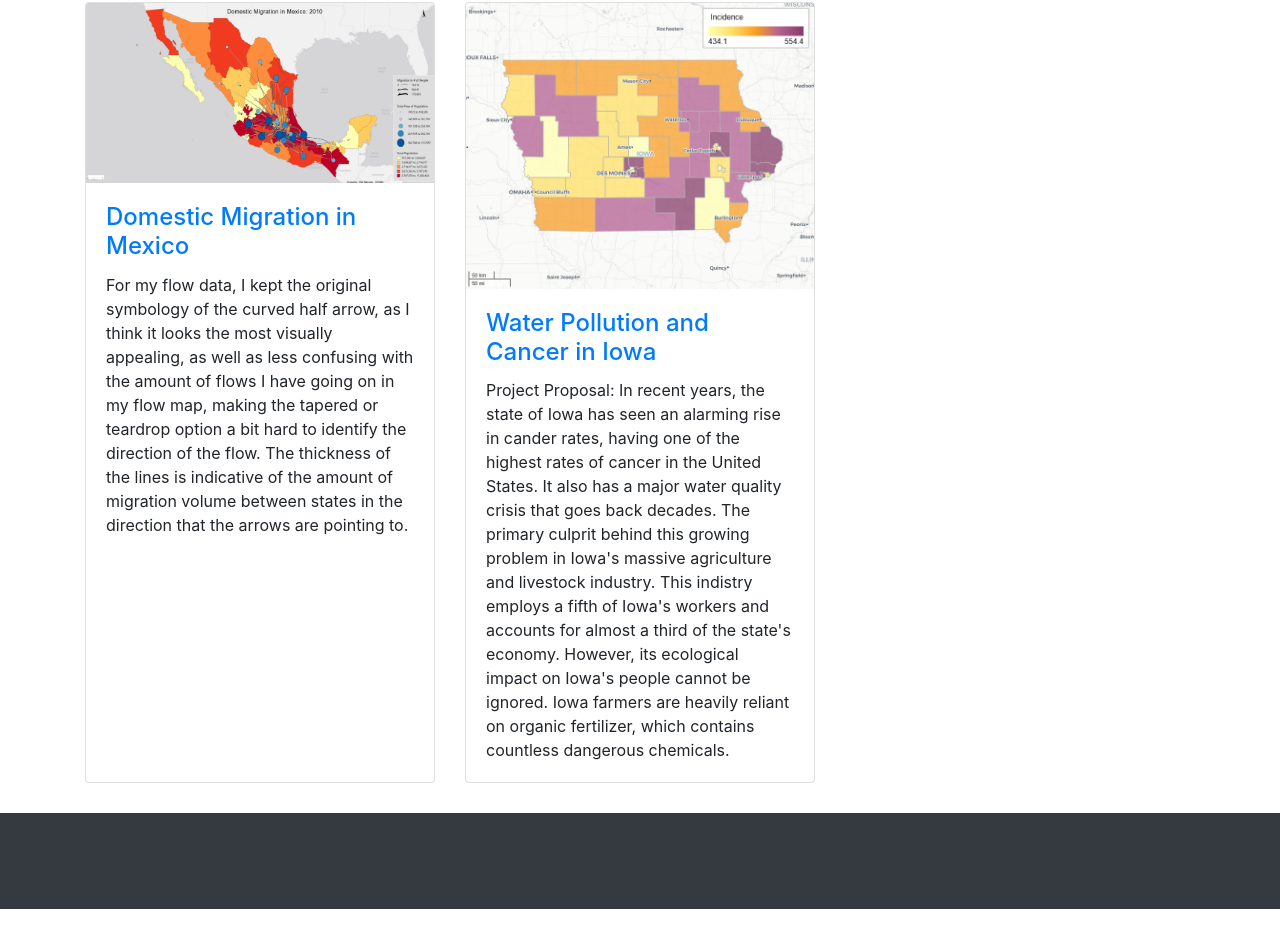
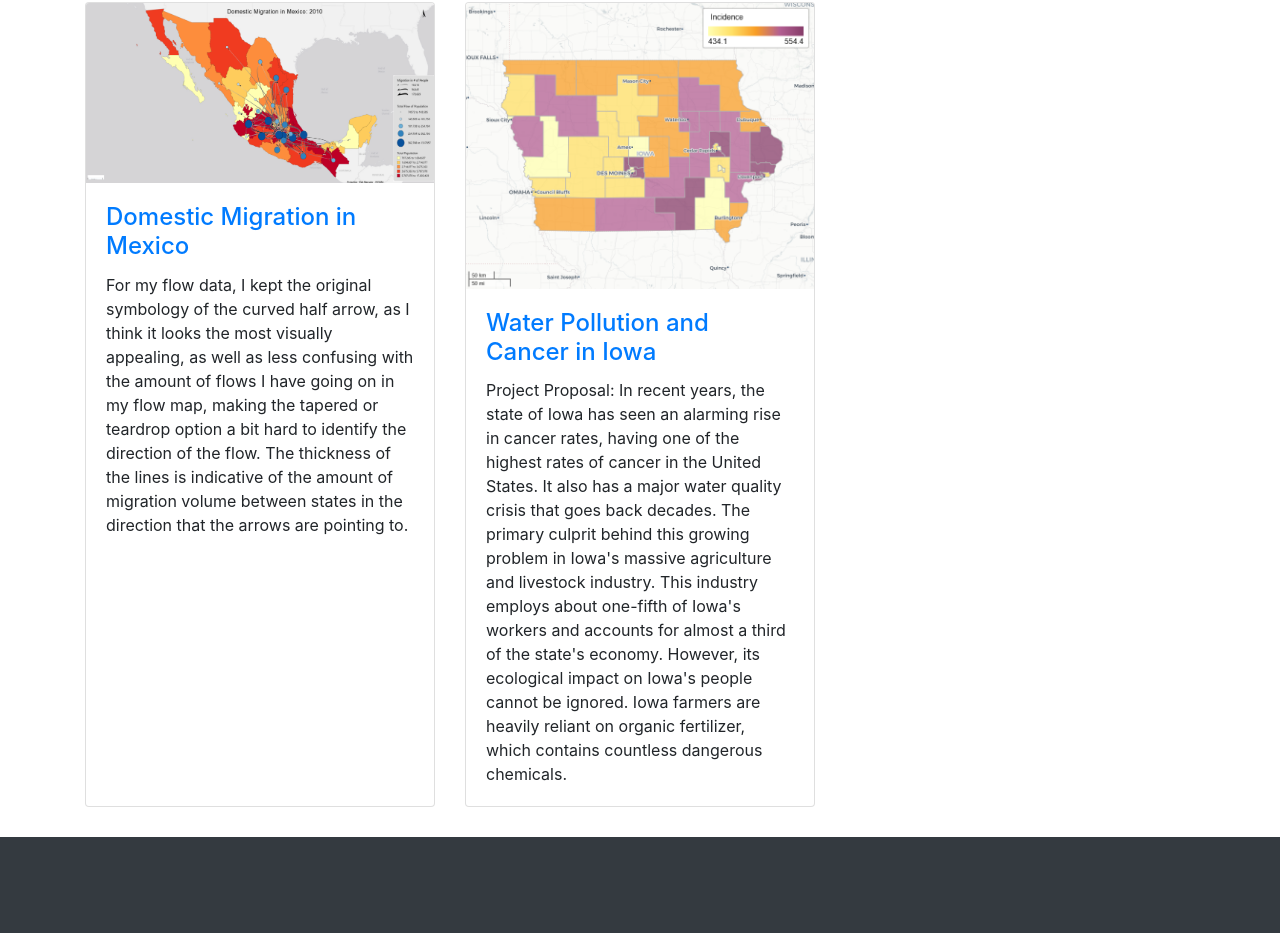
Before and after one commit to geog3540/enkaufman, a website: page index.html in a window 1280 px wide. Shown: the part 903-1836 px from the top of the page. Before the commit the page ends 1812 px from the top, so only its background shows below. Drawn offline with nearby package versions, Linux system fonts and the light colour scheme.

Commit message:
Update index.html

```diff
--- a/index.html
+++ b/index.html
@@ -108,7 +108,7 @@
               <h4 class="card-title">
                 <a href="https://observablehq.com/d/772cd82bd294aa99">Water Pollution and Cancer in Iowa</a>
               </h4>
-              <p class="card-text">Project Proposal: In recent years, the state of Iowa has seen an alarming rise in cander rates, having one of the highest rates of cancer in the United States. It also has a major water quality crisis that goes back decades. The primary culprit behind this growing problem in Iowa's massive agriculture and livestock industry. This indistry employs a fifth of Iowa's workers and accounts for almost a third of the state's economy. However, its ecological impact on Iowa's people cannot be ignored. Iowa farmers are heavily reliant on organic fertilizer, which contains countless dangerous chemicals.</p>
+              <p class="card-text">Project Proposal: In recent years, the state of Iowa has seen an alarming rise in cancer rates, having one of the highest rates of cancer in the United States. It also has a major water quality crisis that goes back decades. The primary culprit behind this growing problem in Iowa's massive agriculture and livestock industry. This industry employs about one-fifth of Iowa's workers and accounts for almost a third of the state's economy. However, its ecological impact on Iowa's people cannot be ignored. Iowa farmers are heavily reliant on organic fertilizer, which contains countless dangerous chemicals.</p>
             </div>
           </div>
         </div>
```
